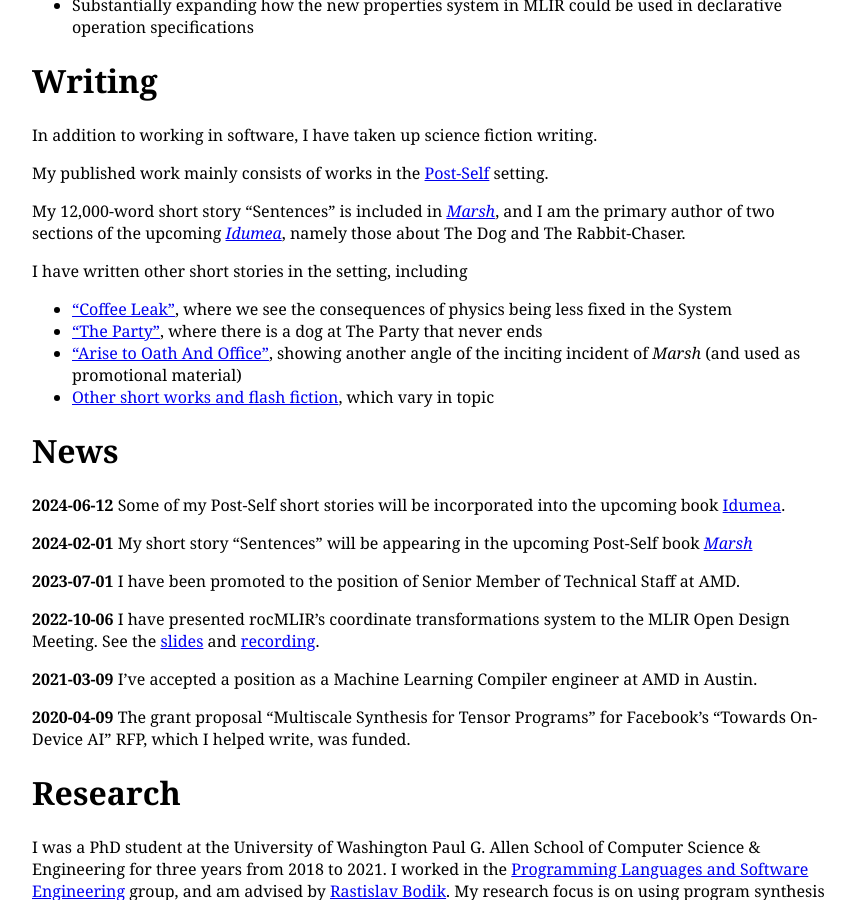
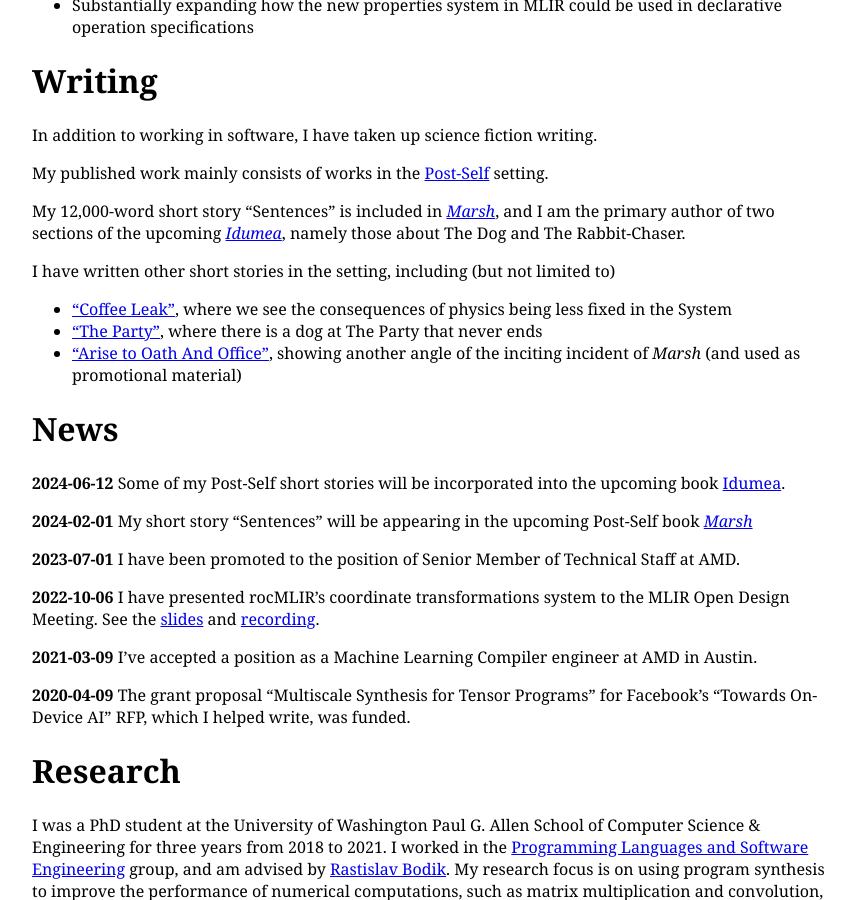
Before and after one commit to krzysz00/kdrewniak.com, a Jekyll site: the page built from index.md, in a window 1280 px wide and 900 px high, scrolled down 1302 px. Shown: the whole window, without its empty margins (208-1063 px from the left). Built offline with Jekyll 4.4.1, drawn with Linux system fonts in a browser that asks for light colours.

Commit message:
Remove links to Cohost, which will stop being a thing soon-ish

```diff
--- a/index.md
+++ b/index.md
@@ -73,12 +73,11 @@ My published work mainly consists of works in the [Post-Self](https://post-self.
 
 My 12,000-word short story "Sentences" is included in [*Marsh*](https://marsh.post-self.ink/), and I am the primary author of two sections of the upcoming [*Idumea*](https://idumea.post-self.ink/), namely those about The Dog and The Rabbit-Chaser.
 
-I have written other short stories in the setting, including
+I have written other short stories in the setting, including (but not limited to)
 
 - ["Coffee Leak"](https://post-self.ink/stories/coffee-leak/), where we see the consequences of physics being less fixed in the System
 - ["The Party"](https://post-self.ink/stories/the-party), where there is a dog at The Party that never ends
-- ["Arise to Oath And Office"](https://cohost.org/krzysz00/post/4108107-arise-to-oath-and-of), showing another angle of the inciting incident of *Marsh* (and used as promotional material)
-- [Other short works and flash fiction](https://cohost.org/krzysz00/tagged/Tomash%20writes), which vary in topic
+- ["Arise to Oath And Office"](https://archiveofourown.org/works/53807779), showing another angle of the inciting incident of *Marsh* (and used as promotional material)
 </section>
 
 # News {#news}
```
